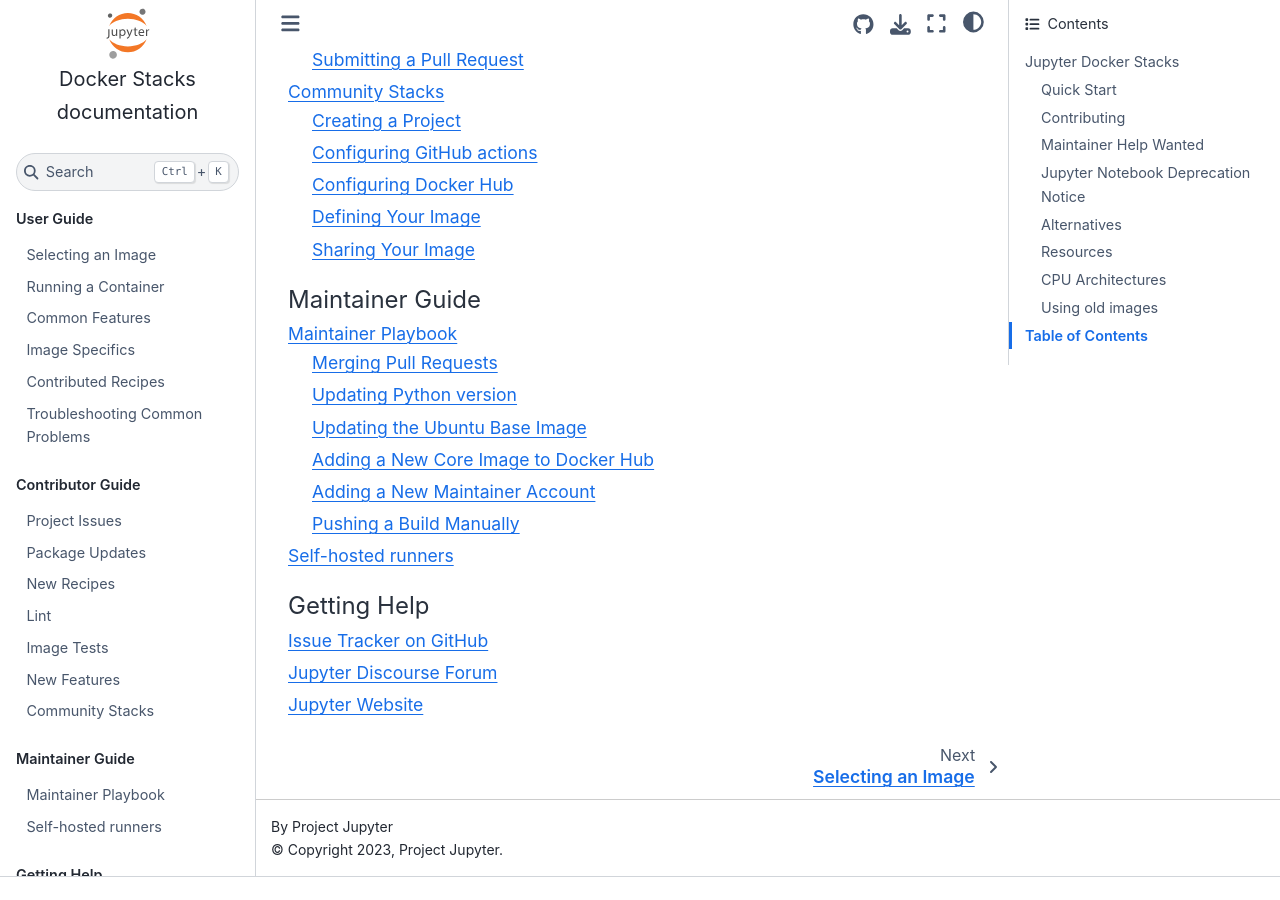
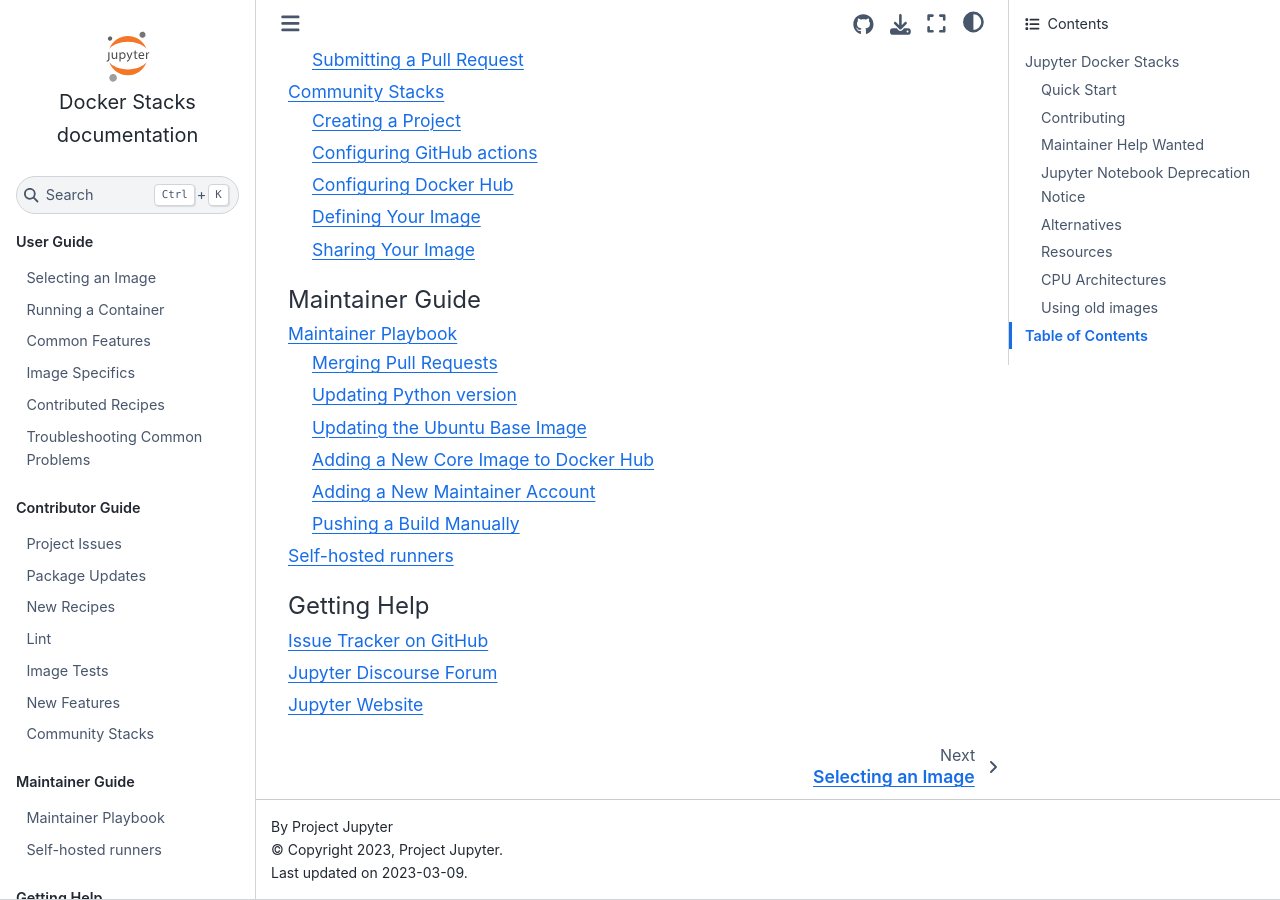
Before and after one commit to jupyter/docker-stacks, a Sphinx documentation site: the page built from docs/index.rst, in a window 1280 px wide and 900 px high, scrolled down 5849 px. Built offline with Sphinx 7.4.7 and the Sphinx Book theme 1.1.4, drawn with Linux system fonts in a browser that asks for light colours; before the commit the page ends 6726 px from its top, so only the background shows below that.

Commit message:
Show last_updated in docs (#1888)
* Show last_updated in docs

* Use sphinx-last-updated-by-git

* Set fetch-depth: 0

```diff
--- a/docs/conf.py
+++ b/docs/conf.py
@@ -48,8 +48,9 @@
         "text": html_title,
     },
 }
+html_last_updated_fmt = "%Y-%m-%d"
 
-extensions = ["myst_parser", "sphinx_copybutton"]
+extensions = ["myst_parser", "sphinx_copybutton", "sphinx_last_updated_by_git"]
 source_suffix = {
     ".rst": "restructuredtext",
     ".md": "markdown",
--- a/docs/requirements.txt
+++ b/docs/requirements.txt
@@ -5,3 +5,4 @@
 sphinx>=4.5.0
 sphinx-book-theme==1.0.0
 sphinx-copybutton>=0.5.0
+sphinx-last-updated-by-git>=0.3.4
```
Also changed, not shown: 1 other file.
